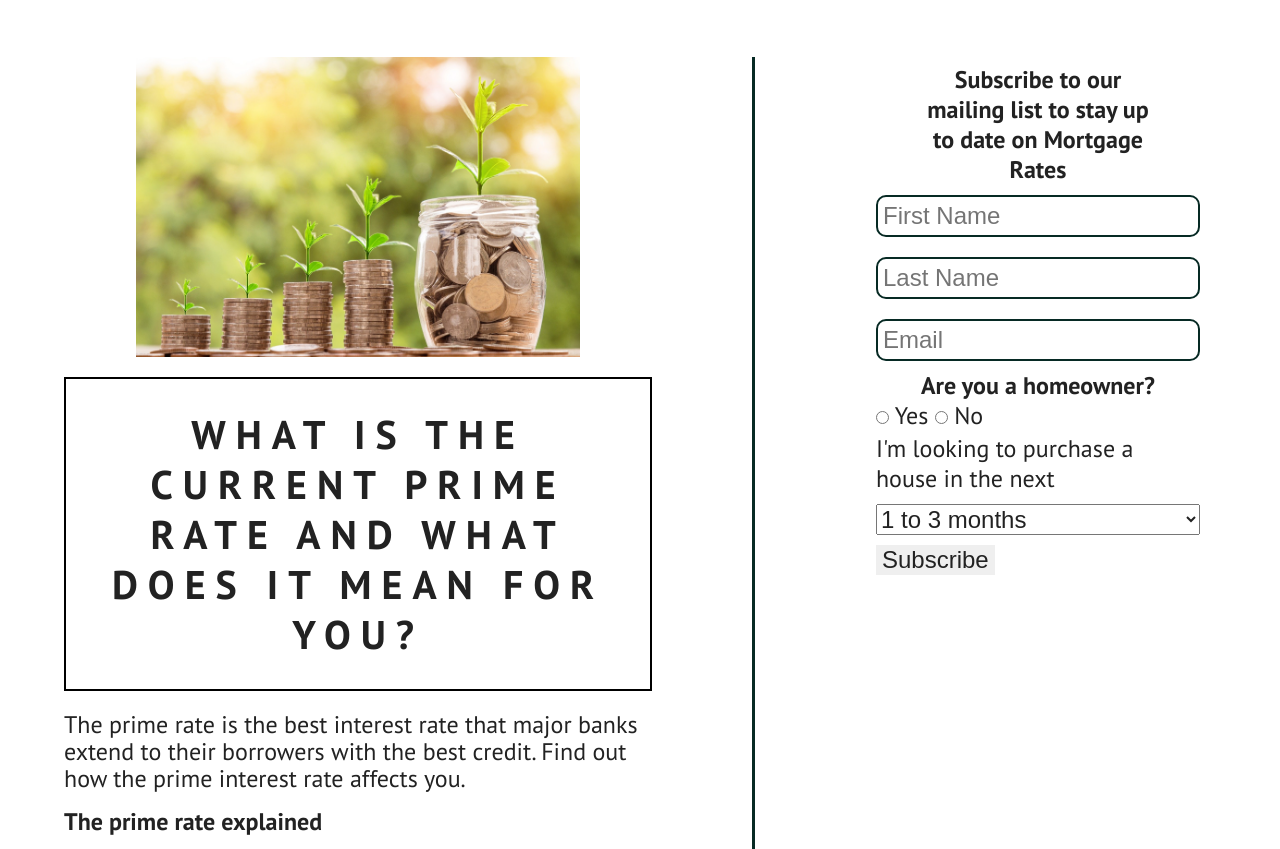
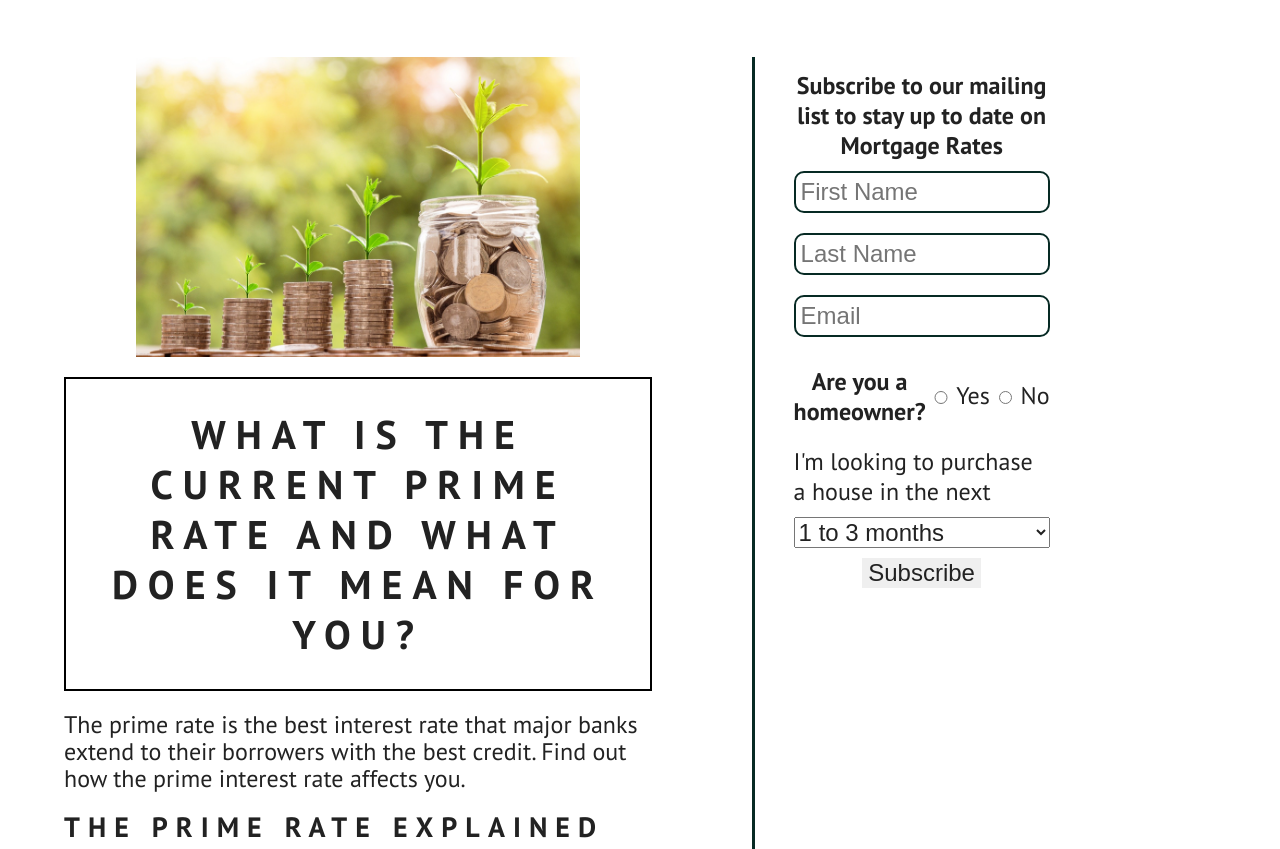
Before and after one commit to hiraahsan/techTestWise, a website built with webpack: page src/index.html in a window 1280 px wide. Shown: the part 93-942 px from the top of the page. Built offline with nearby package versions, Linux system fonts and the light colour scheme; no server answers.

Commit message:
adding h2 stylings and adding div container styles within homeowner section in form to center properly

```diff
--- a/src/styles/_main.scss
+++ b/src/styles/_main.scss
@@ -2,7 +2,6 @@ main {
     display: flex;
     line-height: 20px;
     max-width: 1400px;
-    // position: relative;
     margin: 0 5%;
     // padding: 0 5%;
 
@@ -36,34 +35,62 @@ main {
             padding: 30px 15px;
             text-align: center;
         }
+
+        h2 {
+            text-transform: uppercase;
+            font-size: 2.8rem;
+            letter-spacing: 0.8rem;            line-height: 30px;
+
+        }
     }
 
     .formSection {
         width: 30%;
         margin-left: 55px;
-        right: 0;
+        right: 13%;
         display: flex;
         flex-direction: column;
         align-items: center;
         line-height: 30px;
         padding: 5%;
+        position: fixed;
         margin-top: 100px;
+
+        form {
+            display: flex;
+            flex-direction: column;
+            align-items: center;
+            width: 100%;
+        }
         h3 {
             text-align: center;
+        }
+
+        .homeowner {
+            display: flex;
+            align-items: center;
+            text-align: center;
+            margin: 20px 0;
+
+            .radio {
+                display: flex;
+                width: 100%;
+            }
         }
 
         input {
             border: 2px solid $brunswick;
             margin: 10px 0;
             padding: 5px;
+            width: 100%;
             border-radius: 10px;
 
         }
 
         button {
             border: none;
-            align-self: center;
-            justify-self: center;
+
+
         }
 
         select {
```
